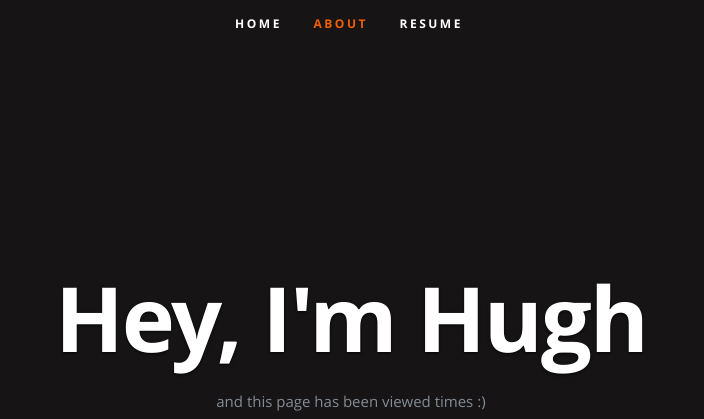
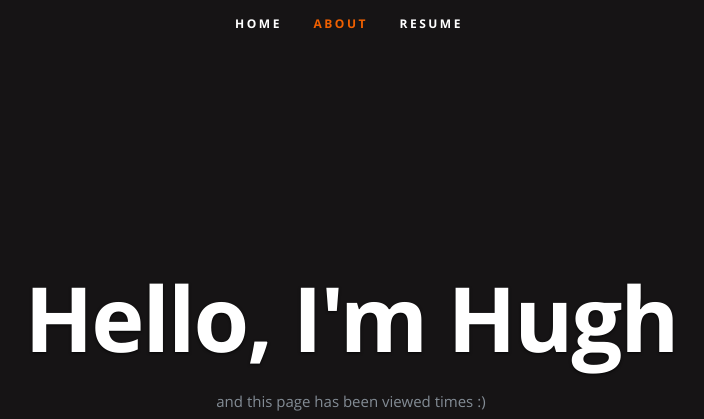
Before and after one commit to a51nx/azure-resume, a plain HTML site: page frontend/index.html in a window 1280 px wide. Shown: the top 419 px of the page, without its empty margins (291-995 px from the left). Drawn offline with nearby package versions, Linux system fonts and the light colour scheme; no server answers.

Commit message:
changes to html

```diff
--- a/frontend/index.html
+++ b/frontend/index.html
@@ -54,7 +54,7 @@
 
       <div class="row banner">
          <div class="banner-text">
-            <h1 class="responsive-headline">Hey, I'm Hugh</h1>
+            <h1 class="responsive-headline">Hello, I'm Hugh</h1>
 
             <p>and this page has been viewed <a id="counter"></a> times :) </p>
             <ul class="social">
```
